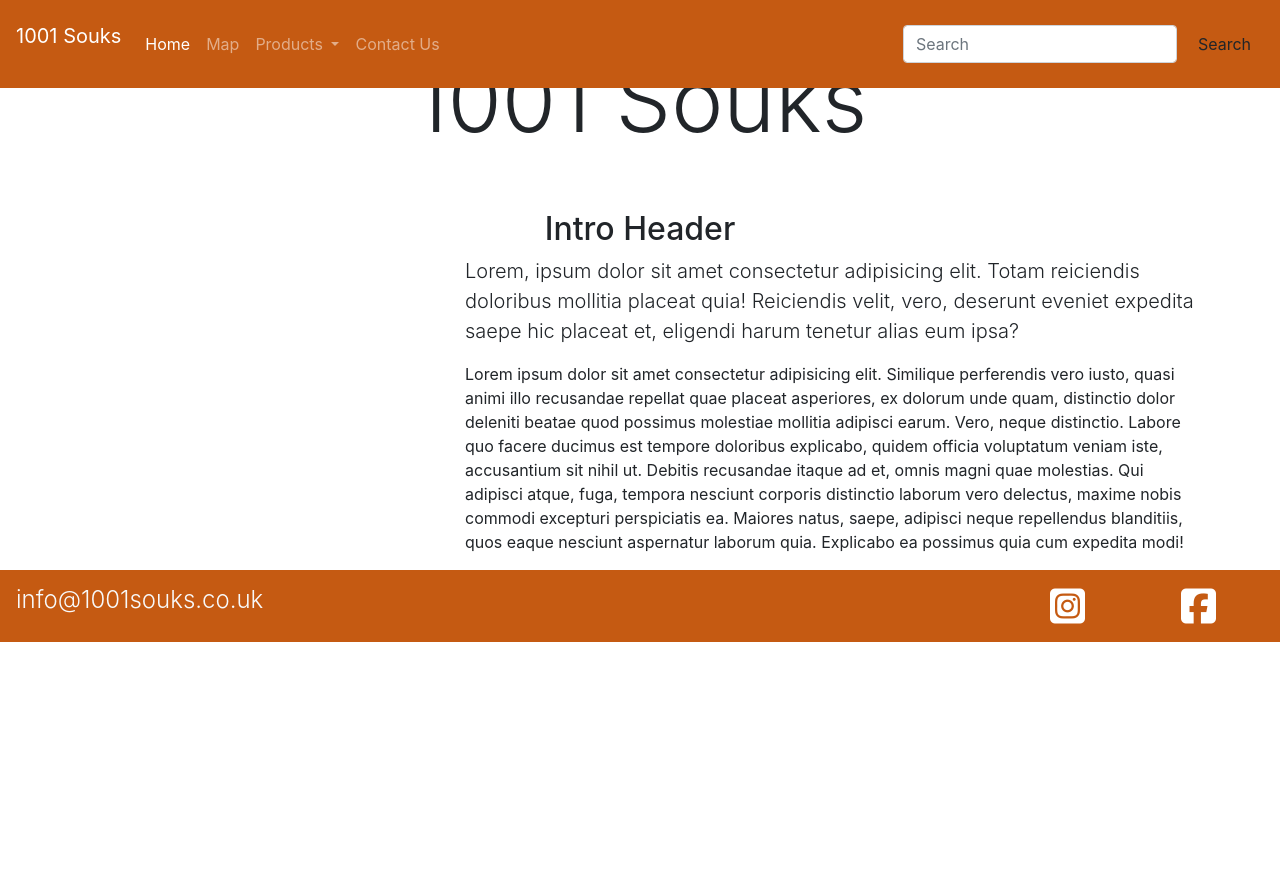
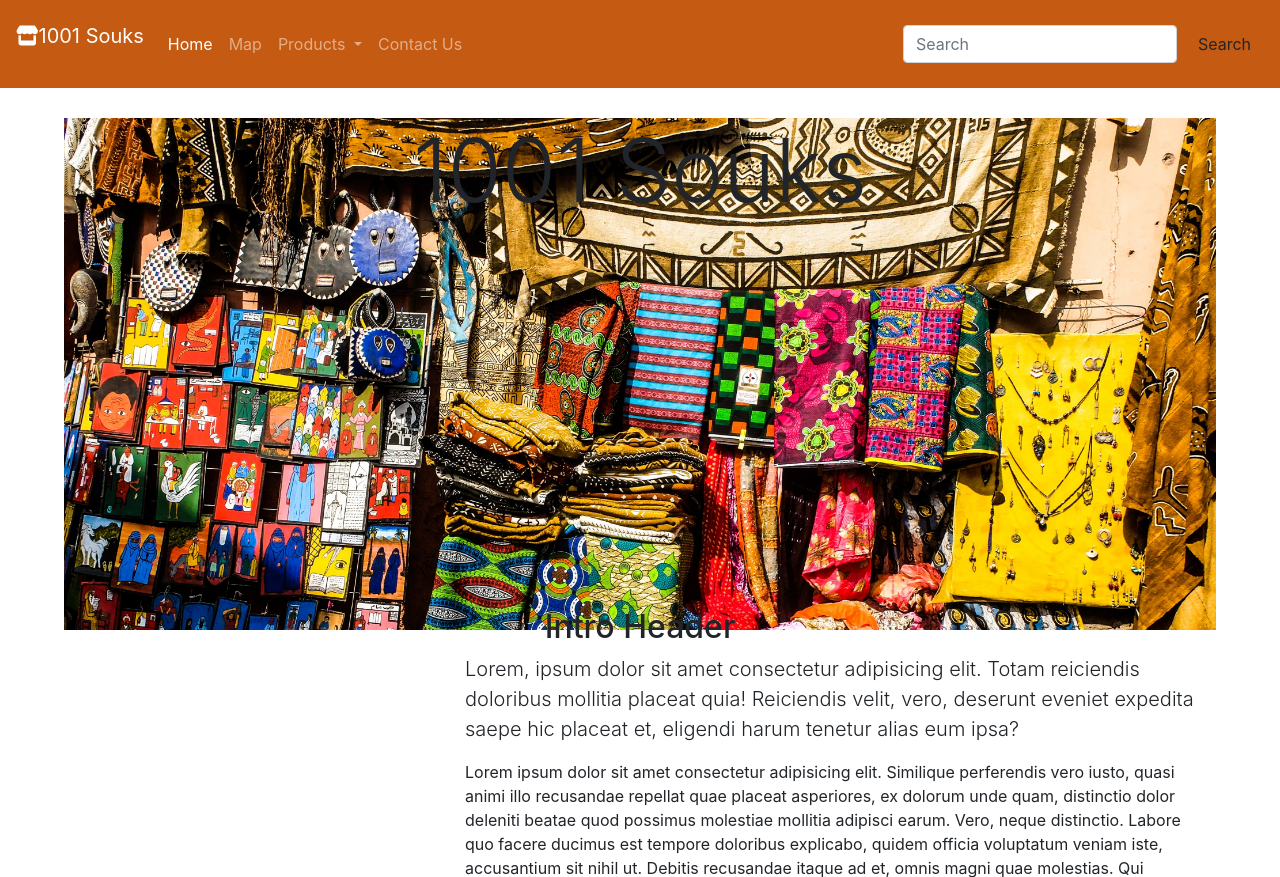
Before and after one commit to BelT26/1001-Souks, a Django app: page / in a window 1280 px wide. Shown: the top 877 px of the page. Before the commit the page ends 642 px from the top, so only its background shows below. Run offline with Django 3.2, Linux system fonts and the light colour scheme; some libraries are stand-ins or nearby versions.

Commit message:
add index.css and hero image

```diff
--- a/home/static/css/index.css
+++ b/home/static/css/index.css
@@ -1,4 +1,9 @@
 #hero-img-container {
-    height: 50vh;
-    background-image: url;
+    height: 64vh;
+    width: 90%;
+    background-image: url(../../../media/max-brown-ORRAMzk5ErQ-unsplash.jpg);
+    background-size: cover;
+    background-repeat: no-repeat;
+    position: relative;
+    top: 70px;
 }
--- a/home/templates/home/index.html
+++ b/home/templates/home/index.html
@@ -1,5 +1,10 @@
 {% extends 'base.html' %}
 {% load static %}
+
+{% block extra_css %}
+<!-- link to custom css file -->
+<link rel="stylesheet" href="{% static 'css/index.css' %}">
+{% endblock %}
 
 {% block content %}
     <div class="container-fluid my-5" id="hero-img-container">
--- a/templates/base.html
+++ b/templates/base.html
@@ -16,7 +16,7 @@
     <body>
         <header class="container-fluid fixed-top px-0">
             <nav class="navbar navbar-expand-lg navbar-dark w-100" id="main-nav">
-                <p><a class="navbar-brand" href="#">1001 Souks</a></p>
+                <p><a class="navbar-brand" href="#"><i class="fas fa-store"></i>1001 Souks</a></p>
                 <button class="navbar-toggler" type="button" data-toggle="collapse" data-target="#navbarSupportedContent" aria-controls="navbarSupportedContent" aria-expanded="false" aria-label="Toggle navigation">
                   <span class="navbar-toggler-icon"></span>
                 </button>
```
